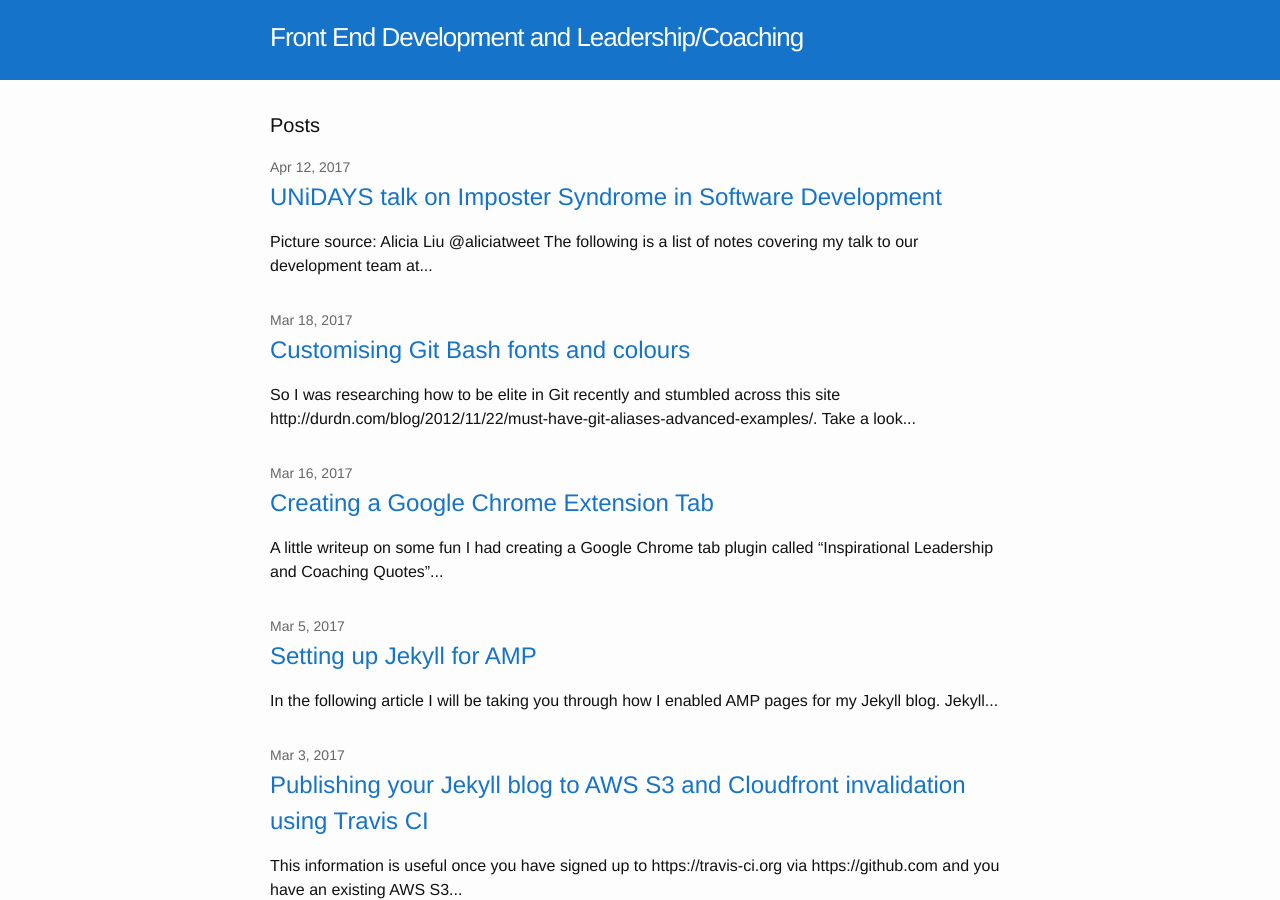
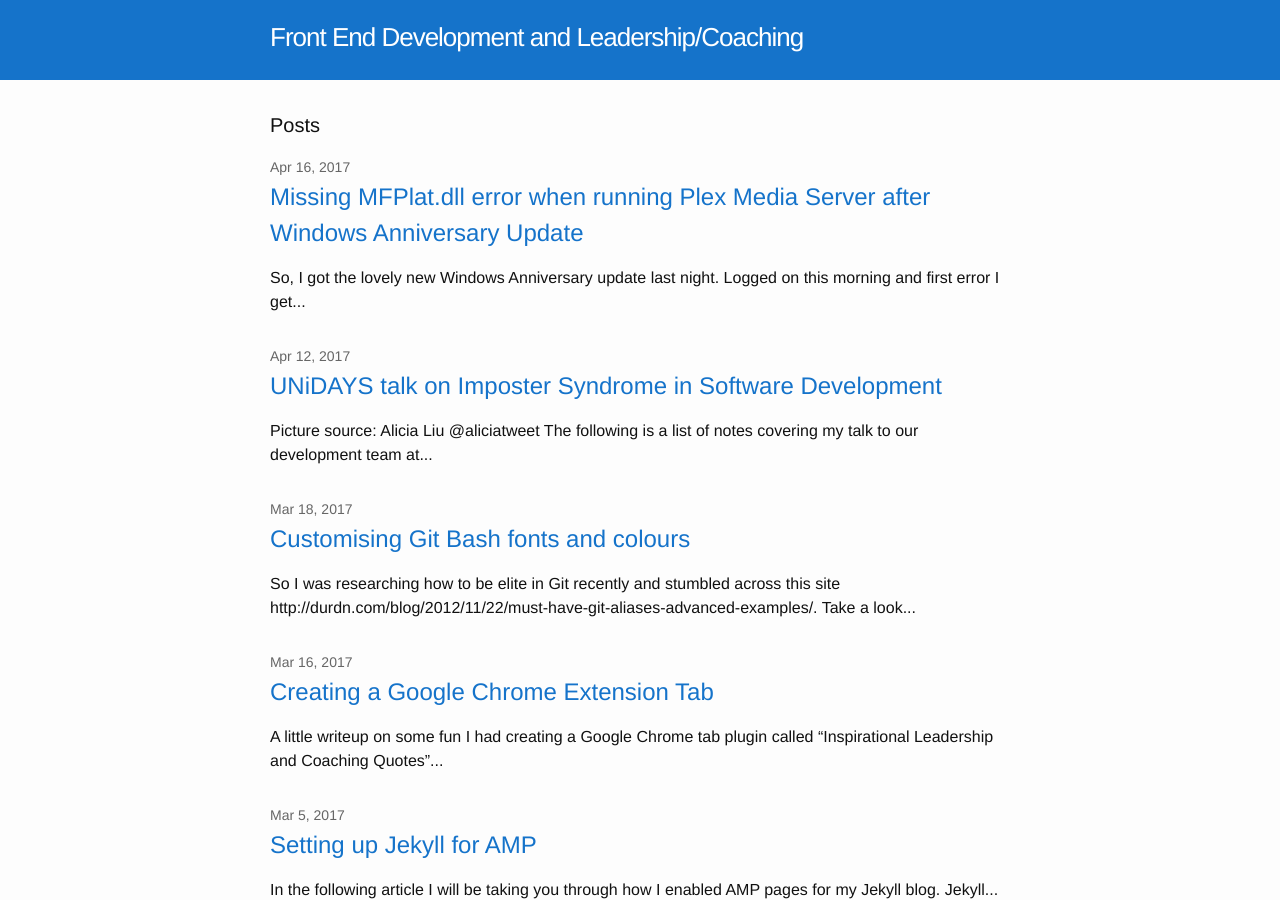
Before and after one commit to johnnolan/blog, a Jekyll site: the page built from index.html, in a window 1280 px wide and 900 px high. Built offline with Jekyll 4.4.1, drawn with Linux system fonts in a browser that asks for light colours.

Commit message:
Missing MFPlat.dll error when running Plex Media Server after Windows Anniversary Update post

```diff
--- a/_config-amp.yml
+++ b/_config-amp.yml
@@ -6,7 +6,7 @@
 # 'jekyll serve'. If you change this file, please restart the server process.
 
 # Site settings
-version: 1492026665654
+version: 1492335758915
 title:  Front End Development and Leadership/Coaching
 email: johnnolan@nolanscafe.co.uk
 description: > # this means to ignore newlines until "baseurl:"
--- a/_config.yml
+++ b/_config.yml
@@ -6,7 +6,7 @@
 # 'jekyll serve'. If you change this file, please restart the server process.
 
 # Site settings
-version: 1492026665653
+version: 1492335758913
 title:  Front End Development and Leadership/Coaching
 email: johnnolan@nolanscafe.co.uk
 description: > # this means to ignore newlines until "baseurl:"
--- /dev/null
+++ b/_posts/2017-04-16-missing-mfplat-dll-windows-anniversary-plex.markdown
@@ -0,0 +1,30 @@
+---
+layout: post
+title:  "Missing MFPlat.dll error when running Plex Media Server after Windows Anniversary Update"
+date:   2017-04-16 09:00:00 +0000
+categories: ideas
+author: "John Nolan"
+publisher: "John Nolan"
+image: "/assets/posts/2017-04-16-missing-mfplat-dll-windows-anniversary-plex.jpg"
+imagewidth: "200"
+imageheight: "225"
+ogimage: "/assets/posts/2017-04-16-missing-mfplat-dll-windows-anniversary-plex.jpg"
+---
+
+So, I got the lovely new Windows Anniversary update last night. Logged on
+this morning and first error I get is when Plex Media Server loaded up.
+
+I got an error saying I was missing the MFPlat.dll.
+
+## To Fix (tl;dr;)
+
+* Download the [Media Feature Pack for N edition of Windows 10 Verion 1703](https://support.microsoft.com/en-us/help/4016817/media-feature-pack-for-n-edition-of-windows-10-version-1703-april-2017)
+* Install it
+* Reboot
+* Profit
+
+You should now be up and running.
+
+Short one but hope it helps someone out there.
+
+JB
```
Also changed, not shown: assets/posts/2017-04-16-missing-mfplat-dll-windows-anniversary-plex.jpg (added).
